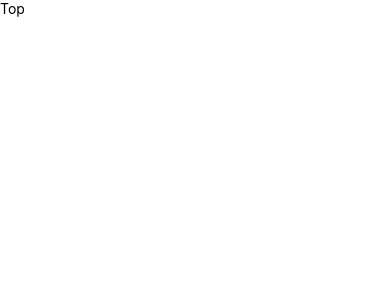
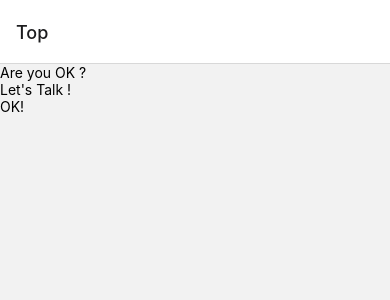
Before and after one commit to nishikota/RNchat, a React Native app in the folder chatapp/: screen /Top in a window 390 px wide. Shown: the top 300 px of the page. Built offline with nearby package versions, Linux system fonts and the light colour scheme.

Commit message:
画面遷移追加

```diff
--- a/chatapp/App.js
+++ b/chatapp/App.js
@@ -7,15 +7,21 @@
  */
 
 import React from 'react';
-import {SafeAreaView} from 'react-native';
 import Top from './src/screens/Top';
-import {createStackNavigator} from '@react-navigation/stack';
+import Chat from './src/screens/Chat';
+import {NavigationContainer} from '@react-navigation/native';
+import {createNativeStackNavigator} from '@react-navigation/native-stack';
+
+const Stack = createNativeStackNavigator();
 
 const App = () => {
   return (
-    <SafeAreaView>
-      <Top />
-    </SafeAreaView>
+    <NavigationContainer>
+      <Stack.Navigator>
+        <Stack.Screen name="Top" component={Top} />
+        <Stack.Screen name="Chat" component={Chat} />
+      </Stack.Navigator>
+    </NavigationContainer>
   );
 };
 
--- a/chatapp/package.json
+++ b/chatapp/package.json
@@ -13,6 +13,7 @@
     "@react-native-firebase/app": "^14.1.0",
     "@react-native-firebase/firestore": "^14.2.2",
     "@react-navigation/native": "^6.0.6",
+    "@react-navigation/native-stack": "^6.2.5",
     "react": "17.0.2",
     "react-native": "0.66.4",
     "react-native-safe-area-context": "^3.3.2",
--- a/chatapp/src/screens/Chat.js
+++ b/chatapp/src/screens/Chat.js
@@ -1,4 +1,4 @@
-import React from 'react';
+import React, {useEffect} from 'react';
 import {View, Text} from 'react-native';
 
 const Chat = () => {
--- a/chatapp/src/screens/Top.js
+++ b/chatapp/src/screens/Top.js
@@ -1,10 +1,14 @@
 import React from 'react';
-import {View, Text} from 'react-native';
+import {View, Text, TouchableOpacity} from 'react-native';
 
-const Top = () => {
+const Top = ({navigation}) => {
   return (
     <View>
-      <Text>Top</Text>
+      <Text>Are you OK ?</Text>
+      <Text>Let's Talk !</Text>
+      <TouchableOpacity onPress={() => navigation.navigate('Chat')}>
+        <Text>OK!</Text>
+      </TouchableOpacity>
     </View>
   );
 };
```
Also changed, not shown: chatapp/src/api/Datebase.js (added), 1 other file (tests, documents, lock files or other folders).
